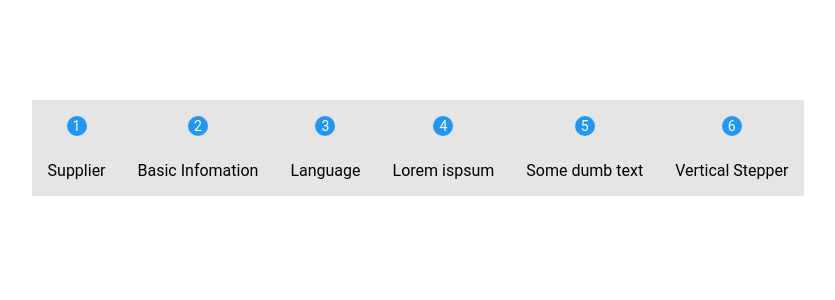
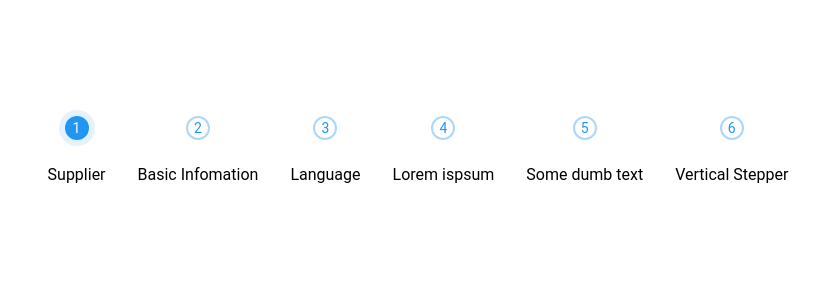
Before and after one commit to khoa-nd-511/nab_stepper, a React (Create React App) app: page / in a window 1280 px wide. Shown: the top 300 px of the page, without its empty margins (222-1057 px from the left). Built offline with nearby package versions, Linux system fonts and the light colour scheme.

Commit message:
styling stepNum

```diff
--- a/package.json
+++ b/package.json
@@ -3,6 +3,7 @@
   "version": "0.1.0",
   "private": true,
   "dependencies": {
+    "color": "^3.1.2",
     "react": "^16.9.0",
     "react-dom": "^16.9.0",
     "react-jss": "^8.6.1",
--- a/src/App.js
+++ b/src/App.js
@@ -3,15 +3,6 @@ import withStyles, { ThemeProvider } from 'react-jss'
 
 import { Stepper } from './components/Stepper'
 import { theme } from './theme'
-
-const STEPS = [
-	{ number: 1, label: 'Supplier' },
-	{ number: 2, label: 'Basic Infomation' },
-	{ number: 3, label: 'Language' },
-	{ number: 4, label: 'Lorem ispsum' },
-	{ number: 5, label: 'Some dumb text' },
-	{ number: 6, label: 'Vertical Stepper' },
-]
 
 const styles = theme => ({
 	wrapper: {
@@ -25,7 +16,7 @@ const styles = theme => ({
 const App = ({ classes }) => {
 	return (
 		<div className={classes.wrapper}>
-			<Stepper steps={STEPS} />
+			<Stepper />
 		</div>
 	)
 }
--- a/src/components/Step/index.js
+++ b/src/components/Step/index.js
@@ -7,7 +7,11 @@ const styles = theme =>  ({
 		flexDirection: 'column',
 		alignItems: 'center',
 		padding: theme.distance.default,
-		backgroundColor: theme.color.lightGrey,
+		cursor: 'pointer',
+		'&:hover': {
+			borderRadius: 4,
+			backgroundColor: theme.color.stepBg,
+		},
 	},
 	stepNum: {
 		...theme.snippets.centeringChildren,
@@ -16,17 +20,36 @@ const styles = theme =>  ({
 		borderRadius: theme.shape.rounded,
 		marginBottom: theme.distance.medium,
 		fontSize: theme.font.number,
+		lineHeight: theme.lineHeight.number,
+		color: theme.color.primeColor,
+		border: `2px solid ${theme.color.lightPrimeColor}`,
+		transition: ['background', 'color'],
+		transitionDuration: 200,
+	},
+	visitedStepNum: {
 		color: theme.color.white,
-		lineHeight: theme.lineHeight.number,
-		backgroundColor: theme.color.primeColor
-	}
+		backgroundColor: theme.color.primeColor,
+		boxShadow: 'none',
+	},
+	activatedStepNum: {
+		boxShadow: `0 0 0 6px ${theme.color.lighterPrimeColor}`,
+	},
 })
 
-export const step = ({ classes, label, number }) => {
-	const { step, stepNum } = classes
+export const step = ({ classes, label, number, visited, activated, chooseStep }) => {
+	const { step, stepNum,visitedStepNum, activatedStepNum } = classes
+
+	let stepNumClasses = [stepNum]
+	if (visited) {
+		stepNumClasses.push(visitedStepNum)
+	}
+	if (activated) {
+		stepNumClasses.push(activatedStepNum)
+	}
+	// if (number)
 	return (
-		<div className={step}>
-			<div className={stepNum}>{number}</div>
+		<div className={step} onClick={() => chooseStep(number)}>
+			<div className={stepNumClasses.join(' ')}>{number}</div>
 			<div>{label}</div>
 		</div>
 	)
--- a/src/components/Stepper/index.js
+++ b/src/components/Stepper/index.js
@@ -1,4 +1,4 @@
-import React from 'react'
+import React, { useState } from 'react'
 import withStyles from 'react-jss'
 
 import { Step } from '../Step'
@@ -10,14 +10,35 @@ const styles = theme => ({
 	}
 })
 
-const renderSteps = steps =>
-	steps.map((step, idx) => <Step key={idx} {...step} />)
+const STEPS = [
+	{ number: 1, label: 'Supplier', visited: true, activated: true },
+	{ number: 2, label: 'Basic Infomation', visited: false, activated: false },
+	{ number: 3, label: 'Language', visited: false, activated: false },
+	{ number: 4, label: 'Lorem ispsum', visited: false, activated: false },
+	{ number: 5, label: 'Some dumb text', visited: false, activated: false },
+	{ number: 6, label: 'Vertical Stepper', visited: false, activated: false },
+]
 
-export const stepper = ({ classes, steps }) =>
-	<div className={classes.stepper}>
-		{renderSteps(steps)}
-	</div>
+const StepperComp = ({ classes }) => {
+	const [steps, setActiveStep] = useState(STEPS)
 
+	const setActiveStepHandler = number => {
+		console.log(number)
+		const updatedSteps = steps.map(step => {
+			if (number < step.number) return {...step, activated: false, visited: false}
+			if (step.number === number) {
+				return {...step, visited: true, activated: true}
+			}
+			return {...step, visited: true, activated: false}
+		})
+		setActiveStep(updatedSteps)
+	}
 
+	return (
+		<div className={classes.stepper}>
+			{steps.map((step, idx) => <Step key={idx} {...step} chooseStep={setActiveStepHandler} />)}
+		</div>
+	)
+}
 
-export const Stepper = withStyles(styles)(stepper)
+export const Stepper = withStyles(styles)(StepperComp)
--- a/src/theme.js
+++ b/src/theme.js
@@ -1,8 +1,15 @@
+import c from 'color'
+
+const PRIME_COLOR = '#2196F3'
+
 export const theme = {
 	color: {
-		primeColor: '#2196F3',
+		primeColor: PRIME_COLOR,
+		lightPrimeColor: c(PRIME_COLOR).alpha(0.38),
+		lighterPrimeColor: c(PRIME_COLOR).alpha(0.12),
 		white: '#fff',
 		lightGrey: '#E5E5E5',
+		stepBg: '#00000014',
 	},
 	font: {
 		number: 14,
```
Also changed, not shown: 1 other file (tests, documents, lock files or other folders).
